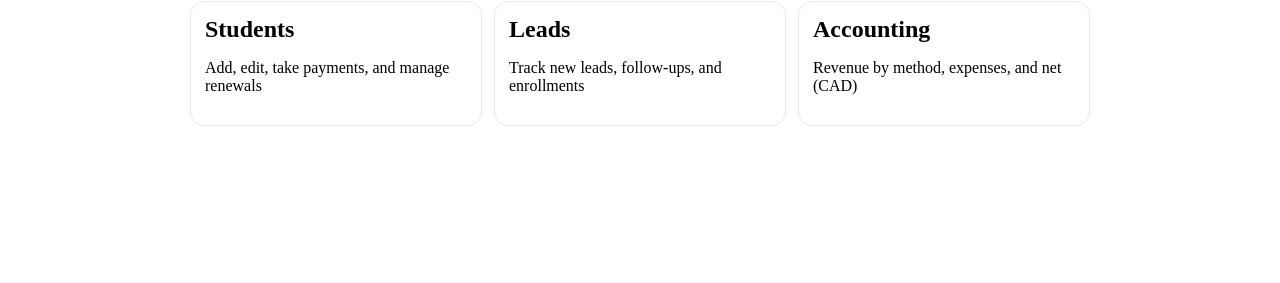
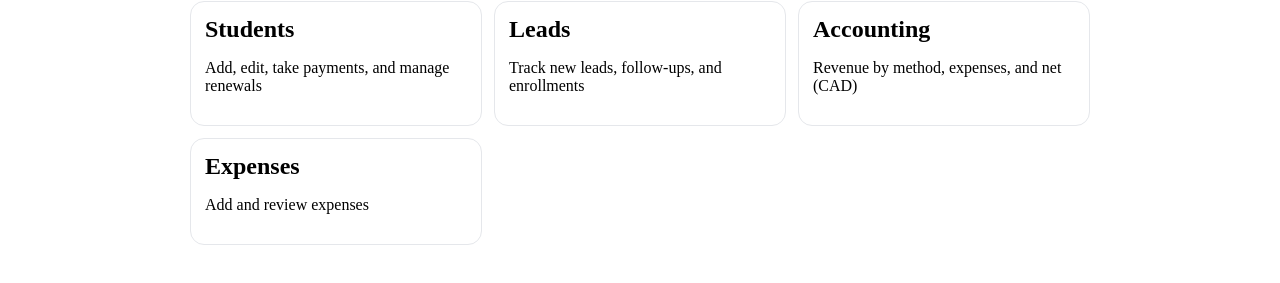
Before and after one commit to illyrianmma/dojo-apps, a website: page public/index.html in a window 1280 px wide. Shown: the part 121-404 px from the top of the page. Drawn offline with Linux system fonts and the light colour scheme.

Commit message:
Add Expenses tile back to index + bump version marker

```diff
--- a/public/VERSION.txt
+++ b/public/VERSION.txt
@@ -1 +1 @@
-DEPLOYMARK 2025-10-21 12:27:27 FIXED-MOVE
+DEPLOYMARK 2025-10-21 12:34:59 FIX-EXPENSE-TILE
--- a/public/index.html
+++ b/public/index.html
@@ -30,7 +30,11 @@
       <a class="card" href="accounting.html">
         <h2>Accounting</h2>
         <p>Revenue by method, expenses, and net (CAD)</p>
-      </a></main>
+      </a>      <a class="card" href="expenses.html">
+        <h2>Expenses</h2>
+        <p>Add and review expenses</p>
+      </a>
+</main>
   </div>
 </body>
 </html>
```
